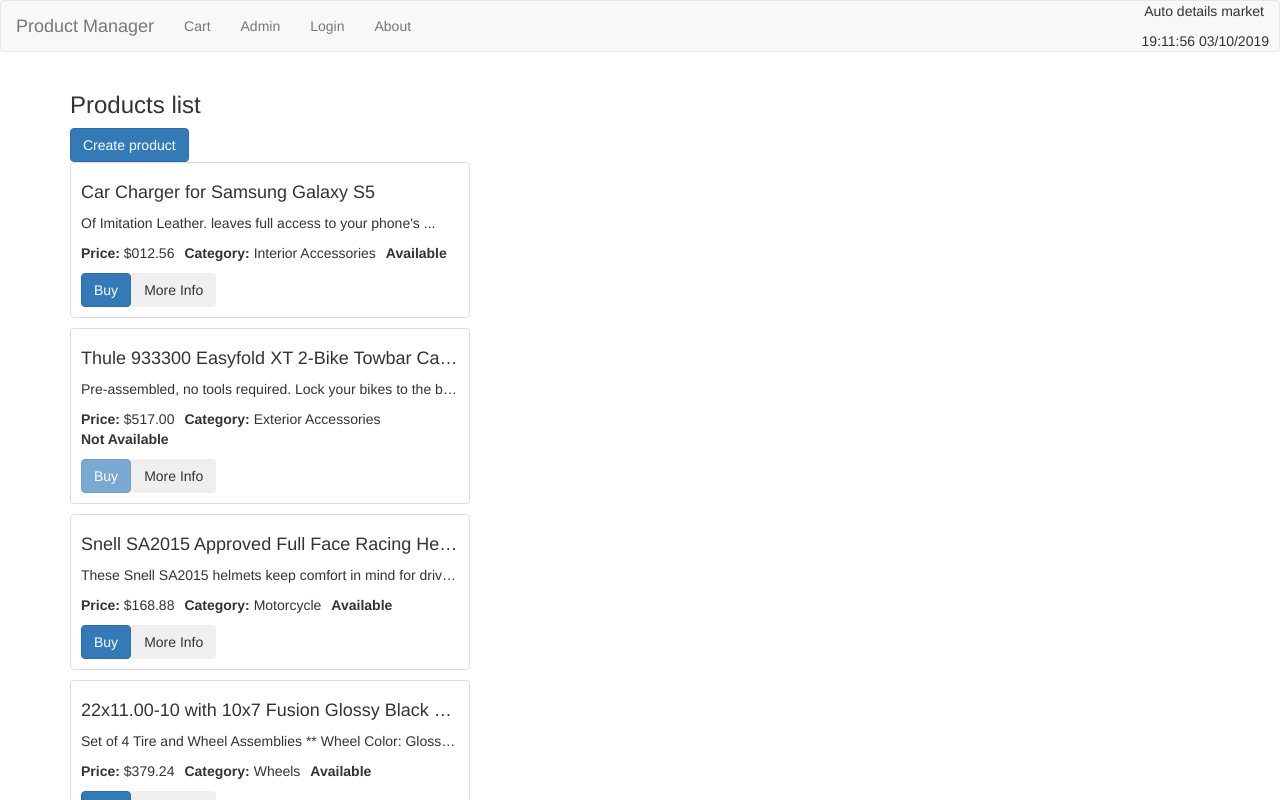
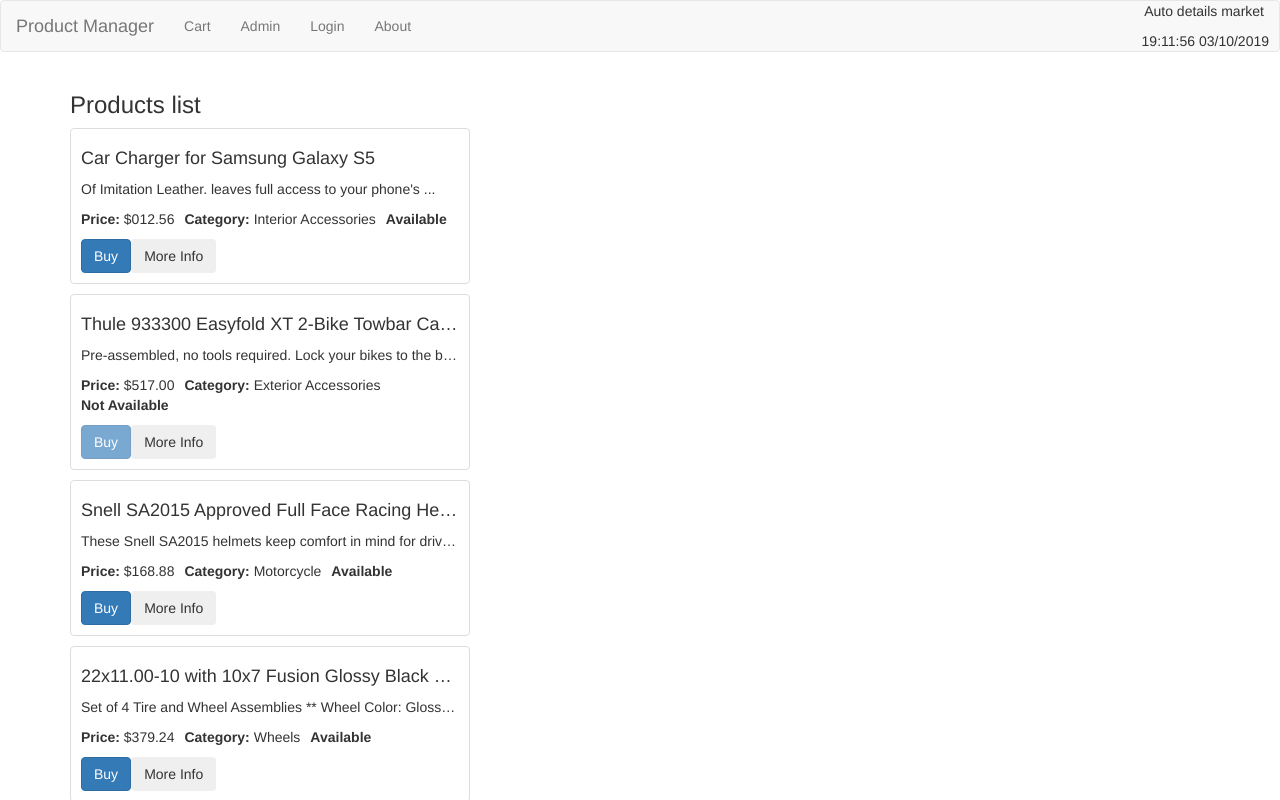
Before and after one commit to IhorBednarovskyi/shopApp, an Angular app: page /products-list in a window 1280 px wide. Shown: the top 800 px of the page. Built offline with nearby package versions, Linux system fonts and the light colour scheme.

Commit message:
Corrected router pathes

```diff
--- a/src/app/admin/admin-routing.module.ts
+++ b/src/app/admin/admin-routing.module.ts
@@ -24,7 +24,7 @@ const routes: Routes = [
               product: ProductResolveGuard
             }
           },
-          { path: 'product/edit', component: ProductFormComponent },
+          { path: 'products/add', component: ProductFormComponent },
           { path: '', component: AdminPageComponent }
         ]
       }
--- a/src/app/app-routing.module.ts
+++ b/src/app/app-routing.module.ts
@@ -20,8 +20,8 @@ const routes: Routes = [
   },
   {
     path: 'admin',
-    loadChildren: () => import('./admin/admin.module').then(m => m.AdminModule),
-    canLoad: [AuthGuard]
+    canLoad: [AuthGuard],
+    loadChildren: () => import('./admin/admin.module').then(m => m.AdminModule)
   },
   {
     path: '',
--- a/src/app/core/guards/auth.guard.ts
+++ b/src/app/core/guards/auth.guard.ts
@@ -32,8 +32,8 @@ export class AuthGuard implements CanActivate, CanLoad {
     if (this.authService.isAdmin) { return true; }
 
     this.authService.redirectUrl = url;
-
-    return this.router.parseUrl('/login');
+    this.router.navigate(['/login']);
+    return false;
   }
 
 }
--- a/src/app/products/components/product-form/product-form.component.ts
+++ b/src/app/products/components/product-form/product-form.component.ts
@@ -44,7 +44,7 @@ export class ProductFormComponent implements OnInit {
     }
 
     onReturn(): void {
-        this.router.navigate(['/products-list']);
+        this.router.navigate(['/admin']);
     }
 
     changeCategory(value: ProductType) {
--- a/src/app/products/components/product-list/product-list.component.html
+++ b/src/app/products/components/product-list/product-list.component.html
@@ -1,7 +1,7 @@
 <div class="product-list-body clearfix">
 	<h3>Products list</h3>
 
-    <button class="btn btn-primary"
+    <button class="btn btn-primary" *ngIf="isAdmin"
         type="button"
         (click)="createProduct()">Create product
     </button>
--- a/src/app/products/components/product-list/product-list.component.ts
+++ b/src/app/products/components/product-list/product-list.component.ts
@@ -45,7 +45,7 @@ export class ProductListComponent implements OnInit {
   }
 
   createProduct() {
-    const link = ['/admin/product/edit'];
+    const link = ['/admin/products/add'];
     this.router.navigate(link);
   }
 
```
